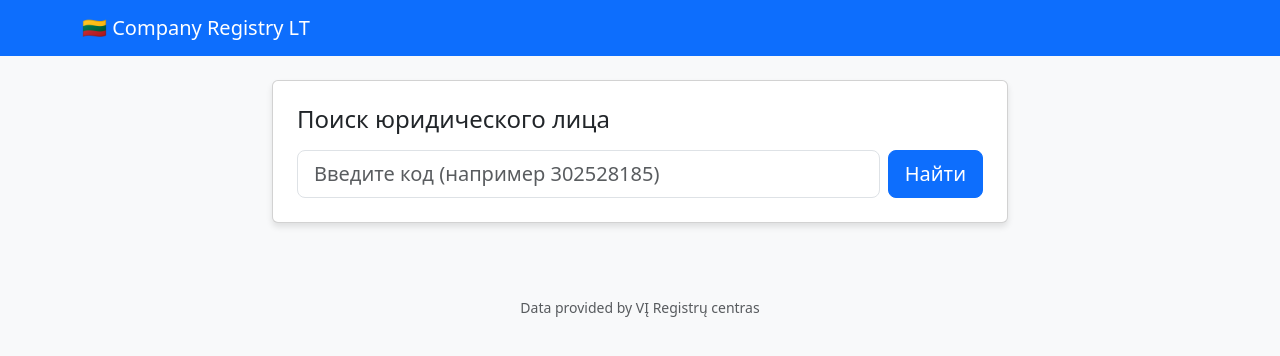
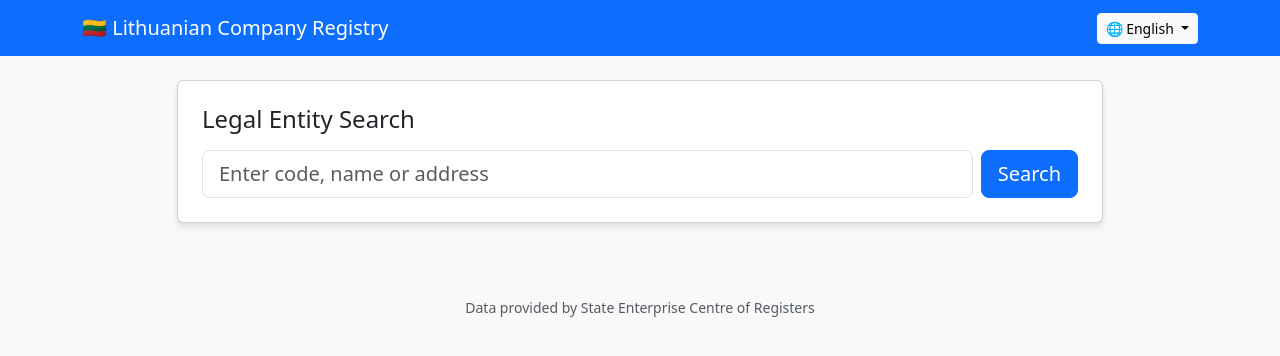
Before and after one commit to an201b/company-registry-lt, a FastAPI app: page /?lang=en in a window 1280 px wide. Shown: the top 356 px of the page. Run offline with FastAPI, Linux system fonts and the light colour scheme.

Commit message:
Multilingual interface. Free search.

```diff
--- a/app/templates/base.html
+++ b/app/templates/base.html
@@ -1,9 +1,9 @@
 <!DOCTYPE html>
-<html lang="ru">
+<html lang="{{ current_lang }}">
 <head>
     <meta charset="UTF-8">
     <meta name="viewport" content="width=device-width, initial-scale=1.0">
-    <title>Company Registry LT</title>
+    <title>{{ tr.app_title }}</title>
     <link href="https://cdn.jsdelivr.net/npm/bootstrap@5.3.0/dist/css/bootstrap.min.css" rel="stylesheet">
     <style>
         body { background-color: #f8f9fa; }
@@ -12,9 +12,24 @@
 </head>
 <body>
 
-    <nav class="navbar navbar-dark bg-primary mb-4">
+    <nav class="navbar navbar-expand-lg navbar-dark bg-primary mb-4">
         <div class="container">
-            <a class="navbar-brand" href="/">🇱🇹 Company Registry LT</a>
+            <a class="navbar-brand" href="/">🇱🇹 {{ tr.app_title }}</a>
+
+            <div class="d-flex">
+                <div class="dropdown">
+                    <button class="btn btn-light btn-sm dropdown-toggle" type="button" data-bs-toggle="dropdown">
+                        🌐 {{ langs[current_lang].lang_name }}
+                    </button>
+                    <ul class="dropdown-menu dropdown-menu-end">
+                        <li><a class="dropdown-item" href="/?lang=en">English</a></li>
+                        <li><a class="dropdown-item" href="/?lang=lt">Lietuvių</a></li>
+                        <li><a class="dropdown-item" href="/?lang=pl">Polski</a></li>
+                        <li><a class="dropdown-item" href="/?lang=be">Беларуская</a></li>
+						<li><a class="dropdown-item" href="/?lang=ru">Русский</a></li>
+                    </ul>
+                </div>
+            </div>
         </div>
     </nav>
 
@@ -23,8 +38,9 @@
     </div>
 
     <footer class="text-center text-muted mt-5 mb-3">
-        <small>Data provided by VĮ Registrų centras</small>
+        <small>{{ tr.footer }}</small>
     </footer>
 
+    <script src="https://cdn.jsdelivr.net/npm/bootstrap@5.3.0/dist/js/bootstrap.bundle.min.js"></script>
 </body>
 </html>
--- a/app/templates/index.html
+++ b/app/templates/index.html
@@ -2,61 +2,104 @@
 
 {% block content %}
 <div class="row justify-content-center">
-    <div class="col-md-8">
+    <div class="col-md-10"> <div class="card p-4 mb-4">
+            <h4 class="mb-3">{{ tr.search_title }}</h4>
+            <form action="/" method="get" class="d-flex gap-2">
+                {% if current_lang %}
+                <input type="hidden" name="lang" value="{{ current_lang }}">
+                {% endif %}
 
-        <div class="card p-4 mb-4">
-            <h4 class="mb-3">Поиск юридического лица</h4>
-            <form action="/" method="get" class="d-flex gap-2">
-                <input type="text" name="code" class="form-control form-control-lg"
-                       placeholder="Введите код (например 302528185)"
-                       value="{{ search_code if search_code else '' }}" required>
-                <button type="submit" class="btn btn-primary btn-lg">Найти</button>
+                <input type="text" name="q" class="form-control form-control-lg"
+                       placeholder="{{ tr.placeholder }}"
+                       value="{{ search_query if search_query else '' }}" required>
+                <button type="submit" class="btn btn-primary btn-lg">{{ tr.btn_find }}</button>
             </form>
         </div>
 
         {% if error %}
-        <div class="alert alert-danger text-center">
-            {{ error }}
-        </div>
+        <div class="alert alert-danger text-center">{{ error }}</div>
         {% endif %}
 
-        {% if company %}
-        <div class="card">
-            <div class="card-header bg-success text-white">
-                Результат поиска
-            </div>
-            <div class="card-body">
-                <h3 class="card-title text-primary">{{ company.name }}</h3>
-                <h6 class="card-subtitle mb-2 text-muted">Код: {{ company.code }}</h6>
+        {% if companies %}
 
-                <hr>
+            {% if companies|length == 1 %}
+                {% set company = companies[0] %}
+                <div class="card">
+                    <div class="card-header bg-success text-white">
+                        {{ tr.found_one }}
+                    </div>
+                    <div class="card-body">
+                        <h3 class="card-title text-primary">{{ company.name }}</h3>
+                        <h6 class="card-subtitle mb-2 text-muted">{{ tr.lbl_code }}: {{ company.code }}</h6>
+                        <hr>
+                        <dl class="row">
+                            <dt class="col-sm-3">{{ tr.lbl_address }}:</dt>
+                            <dd class="col-sm-9">{{ company.address }}</dd>
 
-                <dl class="row">
-                    <dt class="col-sm-4">Адрес:</dt>
-                    <dd class="col-sm-8">{{ company.address }}</dd>
+                            <dt class="col-sm-3">{{ tr.lbl_status }}:</dt>
+                            <dd class="col-sm-9">
+                                {% if company.status_code == 0 %}
+                                    <span class="badge bg-success">{{ tr.status_active }}</span>
+                                {% else %}
+                                    <span class="badge bg-danger">{{ company.status_name }}</span>
+                                {% endif %}
+                                <small class="text-muted ms-2">(nuo {{ company.status_date_from }})</small>
+                            </dd>
 
-                    <dt class="col-sm-4">Статус:</dt>
-                    <dd class="col-sm-8">
-                        {% if company.status_code == 0 %}
-                            <span class="badge bg-success">Действует</span>
-                        {% else %}
-                            <span class="badge bg-danger">{{ company.status_name }}</span>
-                        {% endif %}
-                        <small class="text-muted ms-2">(с {{ company.status_date_from }})</small>
-                    </dd>
+                            <dt class="col-sm-3">{{ tr.lbl_form }}:</dt>
+                            <dd class="col-sm-9">{{ company.legal_form_name }}</dd>
 
-                    <dt class="col-sm-4">Правовая форма:</dt>
-                    <dd class="col-sm-8">{{ company.legal_form_name }}</dd>
+                            <dt class="col-sm-3">{{ tr.lbl_reg_date }}:</dt>
+                            <dd class="col-sm-9">{{ company.registration_date }}</dd>
+                        </dl>
+                        <div class="alert alert-light border mt-3 mb-0 text-center">
+                            <small>{{ tr.last_update }} {{ company.data_updated_at }}</small>
+                        </div>
+                    </div>
+                </div>
 
-                    <dt class="col-sm-4">Дата регистрации:</dt>
-                    <dd class="col-sm-8">{{ company.registration_date }}</dd>
-                </dl>
+            {% else %}
+                <div class="card">
+                    <div class="card-header bg-primary text-white d-flex justify-content-between align-items-center">
+                        <span>{{ tr.found_many.format(companies|length) }}</span>
+                    </div>
+                    <div class="table-responsive">
+                        <table class="table table-hover mb-0">
+                            <thead class="table-light">
+                                <tr>
+                                    <th>{{ tr.tbl_code }}</th>
+                                    <th>{{ tr.tbl_name }}</th>
+                                    <th>{{ tr.tbl_address }}</th>
+                                    <th>{{ tr.tbl_status }}</th>
+                                    <th></th>
+                                </tr>
+                            </thead>
+                            <tbody>
+                                {% for comp in companies %}
+                                <tr>
+                                    <td><strong>{{ comp.code }}</strong></td>
+                                    <td>{{ comp.name }}</td>
+                                    <td><small>{{ comp.address }}</small></td>
+                                    <td>
+                                        {% if comp.status_code == 0 %}
+                                            <span class="badge bg-success rounded-pill">✔</span>
+                                        {% else %}
+                                            <span class="badge bg-danger rounded-pill">!</span>
+                                        {% endif %}
+                                    </td>
+                                    <td class="text-end">
+                                        <a href="/?q={{ comp.code }}&lang={{ current_lang }}" class="btn btn-sm btn-outline-primary">
+                                            {{ tr.btn_details }}
+                                        </a>
+                                    </td>
+                                </tr>
+                                {% endfor %}
+                            </tbody>
+                        </table>
+                    </div>
+                </div>
+            {% endif %}
 
-                <div class="alert alert-light border mt-3 mb-0 text-center">
-                    <small>Данные обновлены в реестре: {{ company.data_updated_at }}</small>
-                </div>
-            </div>
-        </div>
         {% endif %}
 
     </div>
--- a/app/web/views.py
+++ b/app/web/views.py
@@ -1,46 +1,99 @@
 # company-registry-lt/app/web/views.py
 import os
-from fastapi import APIRouter, Request, Depends
+from fastapi import APIRouter, Request, Depends, Response
 from fastapi.templating import Jinja2Templates
 from sqlalchemy.ext.asyncio import AsyncSession
-from sqlalchemy import select
+# Добавляем or_ (ИЛИ) для SQL запросов
+from sqlalchemy import select, or_
 
 from app.core.db import get_db
 from app.models.company import Company
+from app.core.translations import TRANSLATIONS
+
+# --- УДАЛЕНА ОШИБОЧНАЯ СТРОКА: from app.web.views import get_locale ---
 
 router = APIRouter()
 
-# Указываем, где лежат наши HTML файлы
 BASE_DIR = os.path.dirname(os.path.dirname(os.path.abspath(__file__)))
 templates = Jinja2Templates(directory=os.path.join(BASE_DIR, "templates"))
 
+# Доступные языки
+SUPPORTED_LANGS = ["lt", "en", "pl", "be", "ru"]
+
+def get_locale(request: Request, lang: str = None) -> str:
+    """
+    Определяет язык в порядке приоритета.
+    """
+    # 1. Если передан параметр
+    if lang and lang in SUPPORTED_LANGS:
+        return lang
+
+    # 2. Проверяем куки
+    cookie_lang = request.cookies.get("company_registry_lang")
+    if cookie_lang and cookie_lang in SUPPORTED_LANGS:
+        return cookie_lang
+
+    # 3. Проверяем браузер
+    accept = request.headers.get("accept-language", "")
+    browser_lang = accept[:2]
+    if browser_lang in SUPPORTED_LANGS:
+        return browser_lang
+
+    # 4. Дефолт
+    return "lt"
+
 @router.get("/")
-async def index_page(request: Request, code: str = None, db: AsyncSession = Depends(get_db)):
-    """
-    Главная страница.
-    Если передан параметр ?code=..., ищем компанию.
-    """
-    company = None
+async def index_page(
+    request: Request,
+    response: Response,
+    q: str = None,
+    lang: str = None,
+    db: AsyncSession = Depends(get_db)
+):
+    # Здесь мы просто вызываем функцию, объявленную выше
+    current_lang = get_locale(request, lang)
+    tr = TRANSLATIONS[current_lang]
+
+    companies = []
     error = None
+    search_query = q
 
-    if code:
-        # Чистим ввод от пробелов
-        clean_code = code.strip()
+    if q:
+        clean_q = q.strip()
 
-        # Ищем в базе
-        query = select(Company).where(Company.code == clean_code)
-        result = await db.execute(query)
-        company = result.scalar_one_or_none()
+        # ЛОГИКА ПОИСКА
+        if clean_q.isdigit():
+            # Поиск по коду
+            stmt = select(Company).where(Company.code == clean_q)
+        else:
+            # Поиск по имени или адресу
+            stmt = select(Company).where(
+                or_(
+                    Company.name.ilike(f"%{clean_q}%"),
+                    Company.address.ilike(f"%{clean_q}%")
+                )
+            ).limit(50)
 
-        if not company:
-            error = f"Компания с кодом '{clean_code}' не найдена."
+        result = await db.execute(stmt)
+        companies = result.scalars().all()
 
-    return templates.TemplateResponse(
+        if not companies:
+            error = tr["not_found"].format(clean_q)
+
+    resp = templates.TemplateResponse(
         "index.html",
         {
             "request": request,
-            "company": company,
-            "search_code": code,
-            "error": error
+            "companies": companies,
+            "search_query": search_query,
+            "error": error,
+            "tr": tr,
+            "current_lang": current_lang,
+            "langs": TRANSLATIONS
         }
     )
+
+    if lang:
+        resp.set_cookie(key="company_registry_lang", value=current_lang, max_age=3600*24*30)
+
+    return resp
```
Also changed, not shown: app/core/translations.py (added, +130 -0 lines).
